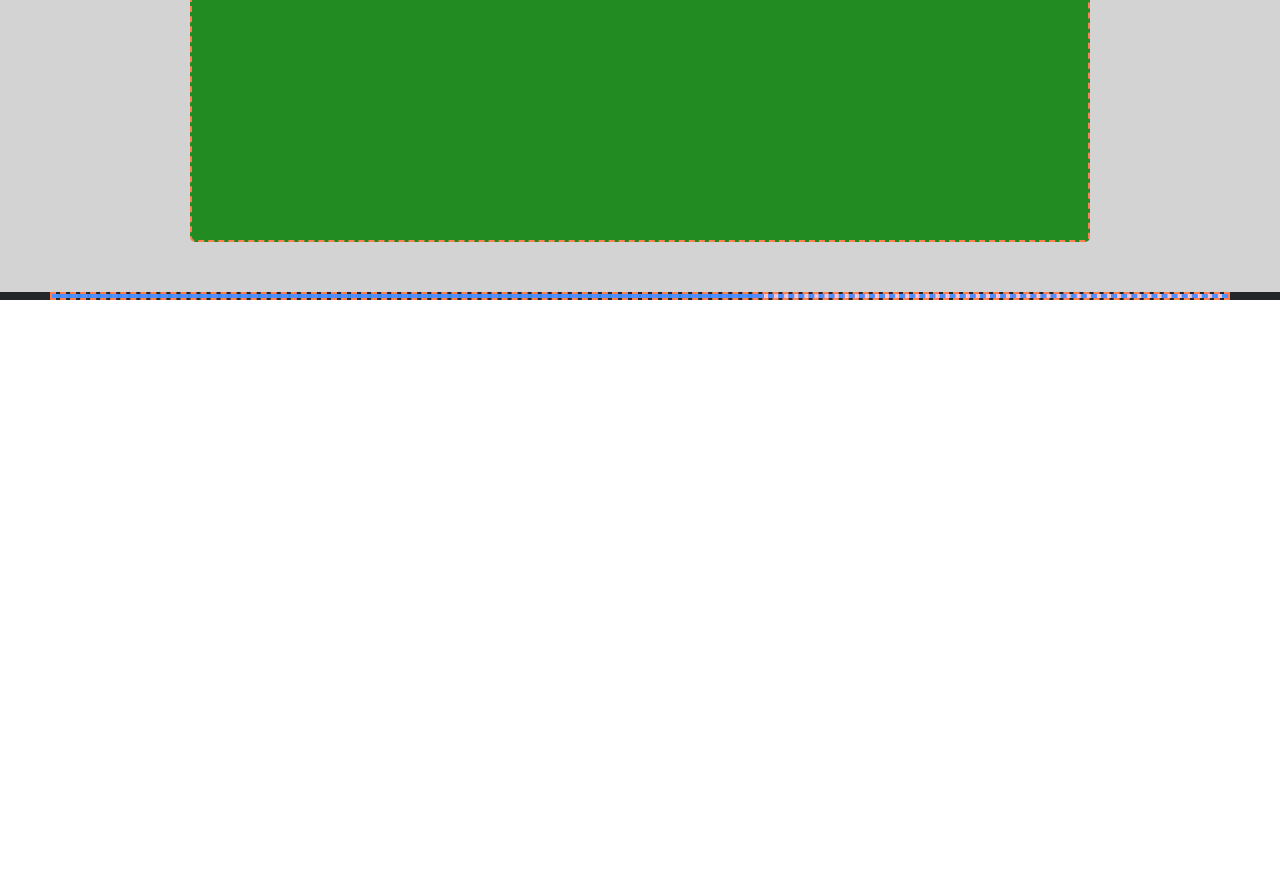
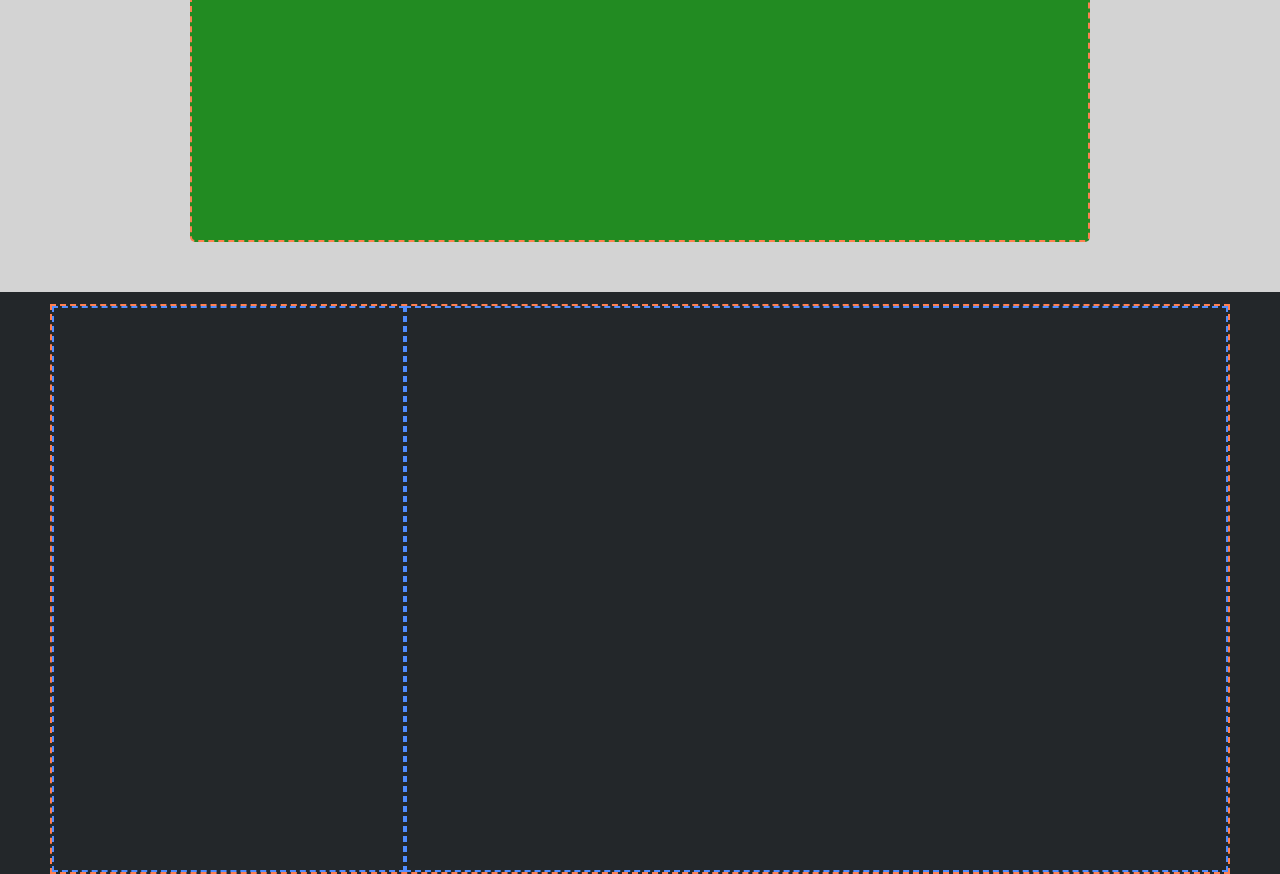
Before and after one commit to LorenzoMonteforte92/htmlcss-struttura-discord, a plain HTML site: page index.html in a window 1280 px wide. Shown: the part 3148-4022 px from the top of the page. Before the commit the page ends 3448 px from the top, so only its background shows below. Drawn offline with Linux system fonts and the light colour scheme.

Commit message:
feat: boxes in footer

```diff
--- a/index.html
+++ b/index.html
@@ -74,8 +74,13 @@
         <footer>
             <div class="container">
                 <div class="row">
-                    <div class="col-60"></div>
-                    <div class="col-40"></div>
+                    <div class="col-30"></div>
+                    <div class="col-70">
+                        <div class="col-25"></div>
+                        <div class="col-25"></div>
+                        <div class="col-25"></div>
+                        <div class="col-25"></div>
+                    </div>
                 </div>
             </div>
         </footer>
--- a/style.css
+++ b/style.css
@@ -33,12 +33,21 @@
     margin-right: -10px; */
 }
 
+.col-25{
+    width: 25%;
+}
+
+.col-30{
+    width: 30%;
+}
+
+.col-40{
+    width: 40%;
+    background-color: #F7C3CC;
+}
+
 .col-50{
     width: 50%;
-}
-
-.col-25{
-    width: 25%;
 }
 
 .col-60{
@@ -46,10 +55,10 @@
     background-color: #418CF7;
 }
 
-.col-40{
-    width: 40%;
-    background-color: #F7C3CC;
+.col-70{
+    width: 70%;
 }
+
 /*------------
     HEADER
 --------------*/
@@ -158,4 +167,9 @@ header .container{
 
 footer{
     background-color: #23272A;
+    padding-top: 12px;
 }
+
+footer .container .row{
+    min-height: 570px;
+}
```
